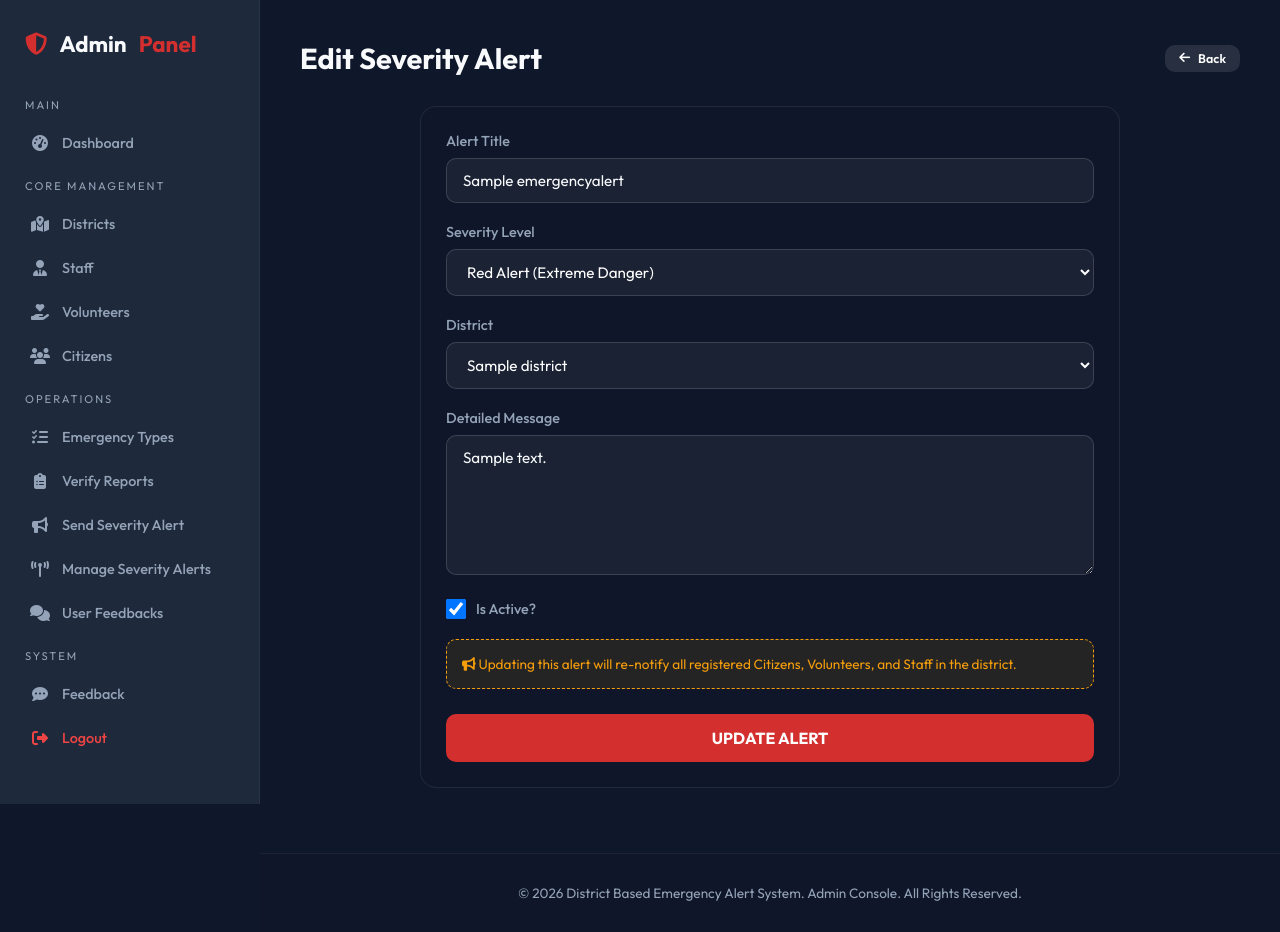
After one commit to VishnuSuresh0204/Emergency-Alert-System, a Django app: page /admin_edit_alert/?id=1 in a window 1280 px wide. The commit adds this page. Run offline with Django 5.2, Linux system fonts and the light colour scheme; tables that the repository leaves empty hold one stand-in row (values such as "Sample post"); data that the repository does not hold is empty.

Commit message:
feat: enable alert and news editing with multi-role notifications

```diff
--- a/myapp/views.py
+++ b/myapp/views.py
@@ -256,6 +256,35 @@ def admin_send_alert(request):
 def admin_view_alerts(request):
     alerts = EmergencyAlert.objects.all().order_by('-created_at')
     return render(request, 'ADMIN/view_alerts.html', {'alerts': alerts})
+
+def admin_edit_alert(request):
+    id = request.GET.get("id")
+    alert = EmergencyAlert.objects.get(id=id)
+    districts = District.objects.all()
+    if request.method == "POST":
+        alert.title = request.POST.get('title')
+        alert.message = request.POST.get('message')
+        alert.alert_level = request.POST.get('level')
+        di = request.POST.get('district')
+        alert.district = District.objects.get(id=di)
+        alert.is_active = 'is_active' in request.POST
+        alert.save()
+
+        # Notify ALL in the district about the update
+        msg = f"ALERT UPDATED: {alert.title}"
+        # Citizens
+        for c in Citizen.objects.filter(district=alert.district):
+            Notification.objects.create(user=c.loginid, message=msg)
+        # Staff
+        for s in Staff.objects.filter(district=alert.district):
+            Notification.objects.create(user=s.loginid, message=msg)
+        # Volunteers
+        for v in Volunteer.objects.filter(district=alert.district):
+            Notification.objects.create(user=v.loginid, message=msg)
+
+        messages.success(request, "Alert Updated and District Notified")
+        return redirect("/admin_view_alerts")
+    return render(request, 'ADMIN/edit_alert.html', {'alert': alert, 'districts': districts})
 
 def admin_delete_alert(request):
     id = request.GET.get("id")
@@ -683,6 +712,28 @@ def staff_view_news(request):
     news = DistrictNews.objects.filter(district=staff.district).order_by('-created_at')
     return render(request, 'STAFF/view_news.html', {'news': news})
 
+def staff_edit_news(request):
+    id = request.GET.get("id")
+    news = DistrictNews.objects.get(id=id)
+    if request.method == "POST":
+        news.title = request.POST.get('title')
+        news.content = request.POST.get('content')
+        news.news_type = request.POST.get('type')
+        news.save()
+
+        # Notify ALL in the district
+        msg = f"NEWS UPDATED: {news.title}"
+        for c in Citizen.objects.filter(district=news.district):
+            Notification.objects.create(user=c.loginid, message=msg)
+        for s in Staff.objects.filter(district=news.district):
+            Notification.objects.create(user=s.loginid, message=msg)
+        for v in Volunteer.objects.filter(district=news.district):
+            Notification.objects.create(user=v.loginid, message=msg)
+
+        messages.success(request, "News Updated and District Notified")
+        return redirect("/staff_view_news")
+    return render(request, 'STAFF/edit_news.html', {'news': news})
+
 def staff_delete_news(request):
     id = request.GET.get("id")
     DistrictNews.objects.get(id=id).delete()
--- a/public/urls.py
+++ b/public/urls.py
@@ -32,6 +32,7 @@ urlpatterns = [
     path('admin_view_all_reports/', views.admin_view_all_reports),
     path('admin_send_alert/', views.admin_send_alert),
     path('admin_view_alerts/', views.admin_view_alerts),
+    path('admin_edit_alert/', views.admin_edit_alert),
     path('admin_delete_alert/', views.admin_delete_alert),
     path('admin_view_feedback/', views.admin_view_feedback),
     path('admin_reply_feedback/', views.admin_reply_feedback),
@@ -67,6 +68,7 @@ urlpatterns = [
     path('staff_update_situation/', views.staff_update_situation),
     path('staff_post_news/', views.staff_post_news),
     path('staff_view_news/', views.staff_view_news),
+    path('staff_edit_news/', views.staff_edit_news),
     path('staff_delete_news/', views.staff_delete_news),
     path('staff_profile/', views.staff_profile),
     path('staff_view_volunteers/', views.staff_view_volunteers),
--- /dev/null
+++ b/templates/ADMIN/edit_alert.html
@@ -0,0 +1,56 @@
+{% extends 'ADMIN/commen.html' %}
+
+{% block admin_body %}
+<div class="page-header">
+    <h1>Edit Severity Alert</h1>
+    <a href="/admin_view_alerts/" class="btn btn-sm" style="background: rgba(255,255,255,0.1); color: white;"><i class="fas fa-arrow-left"></i> Back</a>
+</div>
+
+<div style="max-width: 700px; margin: 0 auto;">
+    <div class="card">
+        <form method="POST">
+            {% csrf_token %}
+
+            <div class="form-group">
+                <label>Alert Title</label>
+                <input type="text" name="title" class="form-control" value="{{ alert.title }}" required>
+            </div>
+
+            <div class="form-group">
+                <label>Severity Level</label>
+                <select name="level" class="form-control" required>
+                    <option value="Red" {% if alert.alert_level == 'Red' %}selected{% endif %}>Red Alert (Extreme Danger)</option>
+                    <option value="Orange" {% if alert.alert_level == 'Orange' %}selected{% endif %}>Orange Alert (High Risk)</option>
+                    <option value="Yellow" {% if alert.alert_level == 'Yellow' %}selected{% endif %}>Yellow Alert (Precaution)</option>
+                    <option value="Green" {% if alert.alert_level == 'Green' %}selected{% endif %}>Green (Safe/Update)</option>
+                </select>
+            </div>
+
+            <div class="form-group">
+                <label>District</label>
+                <select name="district" class="form-control" required>
+                    {% for d in districts %}
+                    <option value="{{ d.id }}" {% if alert.district.id == d.id %}selected{% endif %}>{{ d.name }}</option>
+                    {% endfor %}
+                </select>
+            </div>
+
+            <div class="form-group">
+                <label>Detailed Message</label>
+                <textarea name="message" class="form-control" rows="6" required>{{ alert.message }}</textarea>
+            </div>
+
+            <div class="form-group" style="display: flex; align-items: center; gap: 10px; margin-bottom: 20px;">
+                <input type="checkbox" name="is_active" id="is_active" {% if alert.is_active %}checked{% endif %} style="width: 20px; height: 20px;">
+                <label for="is_active" style="margin-bottom: 0;">Is Active?</label>
+            </div>
+
+            <div style="background: rgba(245, 158, 11, 0.1); padding: 15px; border-radius: 10px; margin-bottom: 25px; border: 1px dashed var(--accent);">
+                <p style="color: var(--accent); font-size: 0.85rem; margin: 0;"><i class="fas fa-bullhorn"></i> Updating this alert will re-notify all registered Citizens, Volunteers, and Staff in the district.</p>
+            </div>
+
+            <button type="submit" class="btn-submit">UPDATE ALERT</button>
+        </form>
+    </div>
+</div>
+{% endblock %}
```
Also changed, not shown: templates/ADMIN/view_alerts.html (+8 -3 lines), templates/STAFF/edit_news.html (added, +41 -0 lines), templates/STAFF/view_news.html (+8 -3 lines).
